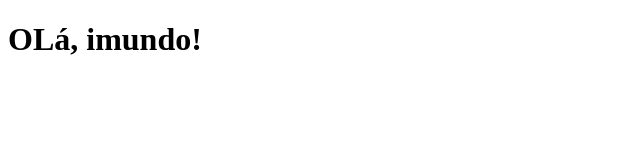
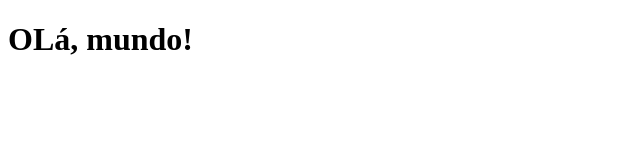
Before and after one commit to Murilo08-del/teste, a plain HTML site: page index.html in a window 1280 px wide. Shown: the full height of the page, 0-640 px from the left. Drawn offline with Linux system fonts and the light colour scheme.

Commit message:
Criação do index.html.

```diff
--- a/index.html
+++ b/index.html
@@ -7,6 +7,6 @@
     <title>Index</title>
 </head>
 <body>
-    <h1> OLá, imundo!</h1>
+    <h1> OLá, mundo!</h1>
 </body>
 </html>
```
